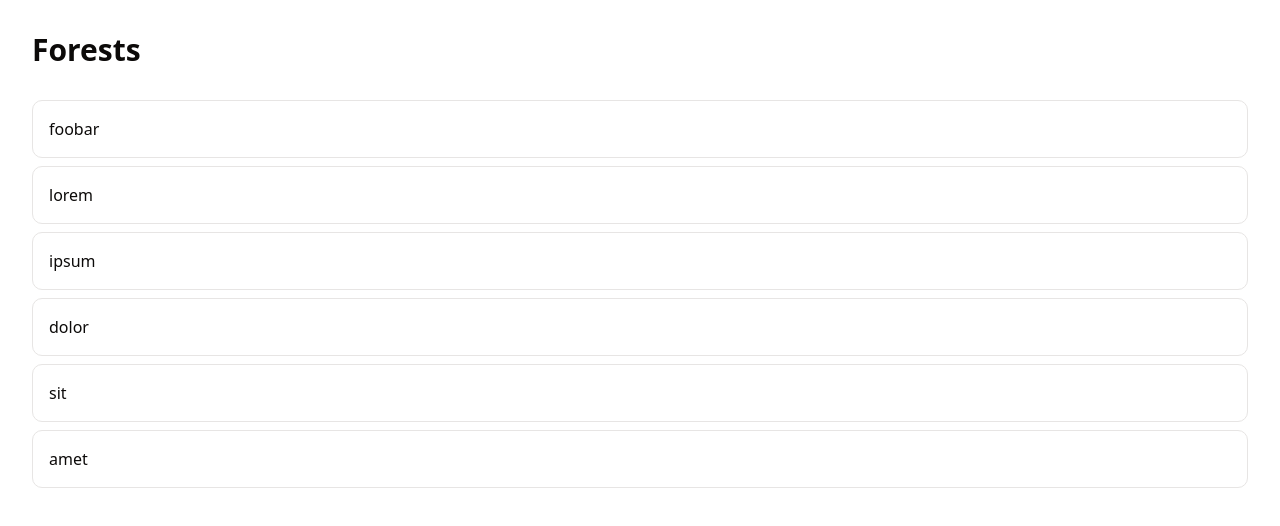
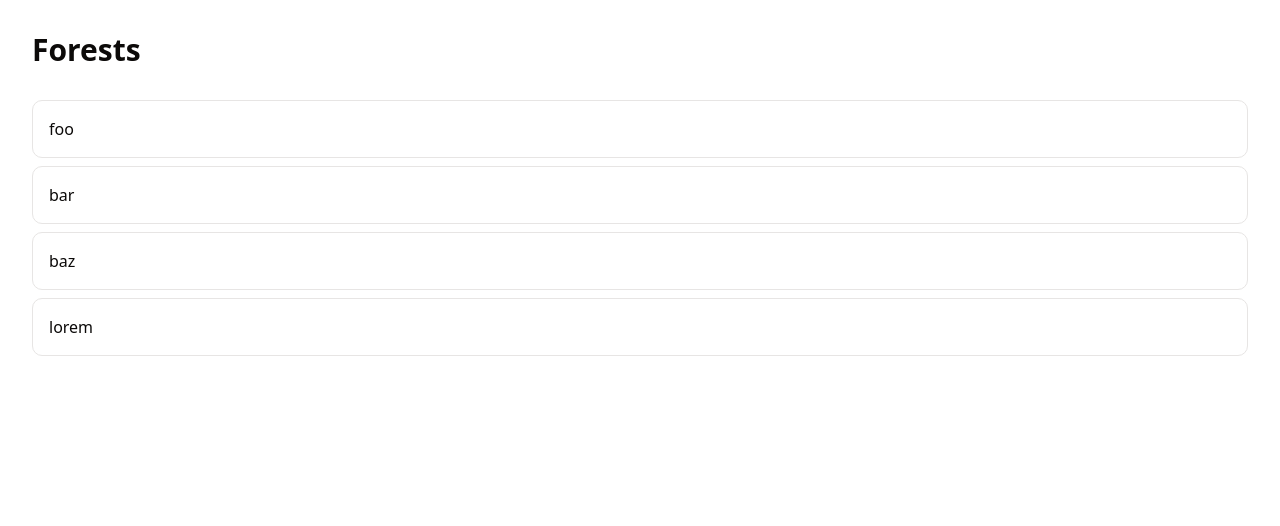
Before and after one commit to kantord/arborate, a Next.js app: page / in a window 1280 px wide. Shown: the top 526 px of the page. Built offline with nearby package versions, Linux system fonts and the light colour scheme.

Commit message:
add config file handling

```diff
--- /dev/null
+++ b/arborate.yml
@@ -0,0 +1,5 @@
+forests:
+  - foo
+  - bar
+  - baz
+  - lorem
--- a/package.json
+++ b/package.json
@@ -10,9 +10,11 @@
   },
   "dependencies": {
     "@radix-ui/react-slot": "^1.2.3",
+    "@types/js-yaml": "^4.0.9",
     "@xyflow/react": "^12.8.2",
     "class-variance-authority": "^0.7.1",
     "clsx": "^2.1.1",
+    "js-yaml": "^4.1.0",
     "lucide-react": "^0.525.0",
     "next": "15.4.2",
     "react": "19.1.0",
--- a/src/app/page.tsx
+++ b/src/app/page.tsx
@@ -1,16 +1,8 @@
 import Link from "next/link";
-
-// Fake data for forests
-const forests = [
-  "foobar",
-  "lorem",
-  "ipsum",
-  "dolor",
-  "sit",
-  "amet"
-];
+import { getForests } from "@/lib/config";
 
 export default function Home() {
+  const forests = getForests();
   return (
     <main className="min-h-screen p-8">
       <h1 className="text-3xl font-bold mb-8">Forests</h1>
--- /dev/null
+++ b/src/lib/config.ts
@@ -0,0 +1,20 @@
+import fs from 'fs';
+import path from 'path';
+import yaml from 'js-yaml';
+
+interface ArborateConfig {
+  forests: string[];
+}
+
+export function getArborateConfig(): ArborateConfig {
+  const configPath = path.join(process.cwd(), 'arborate.yml');
+  const configFile = fs.readFileSync(configPath, 'utf8');
+  const config = yaml.load(configFile) as ArborateConfig;
+
+  return config;
+}
+
+export function getForests(): string[] {
+  const config = getArborateConfig();
+  return config.forests || [];
+}
```
Also changed, not shown: 1 other file (tests, documents, lock files or other folders).
